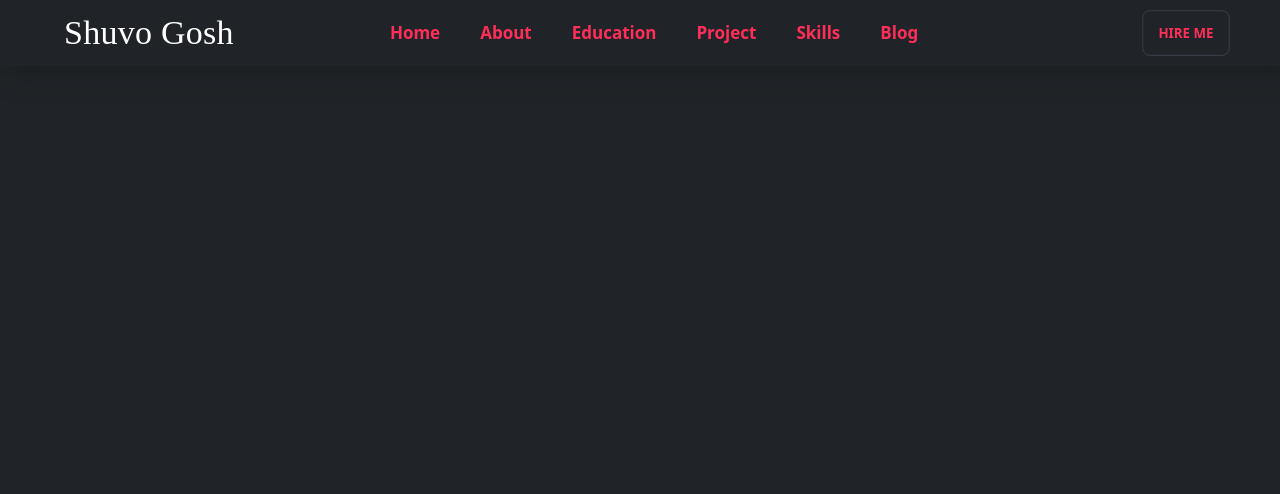
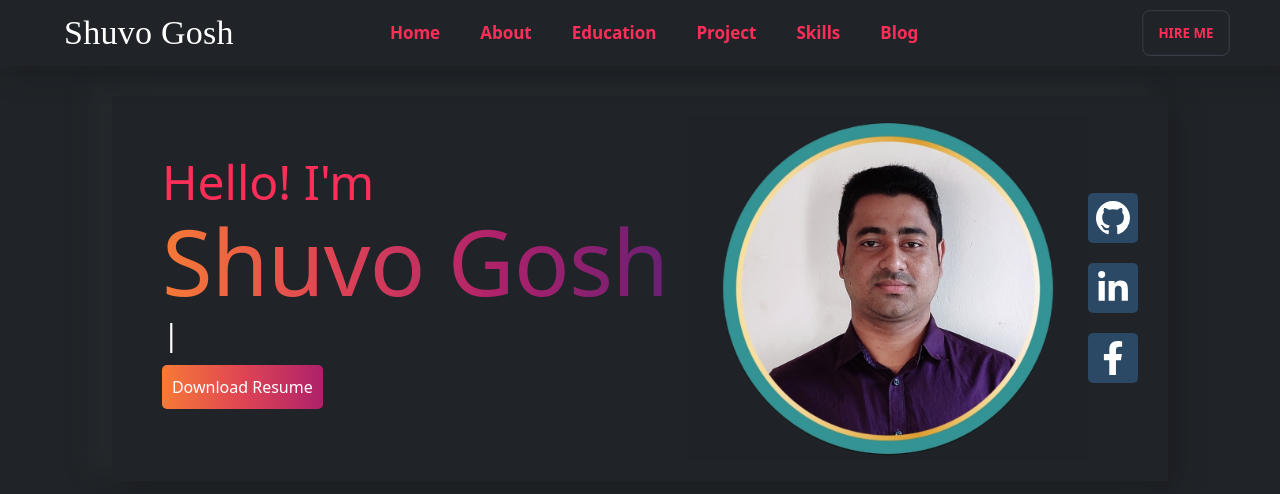
Before and after one commit to Shuvoghosh7/personal-website, a React (Create React App) app: page / in a window 1280 px wide. Shown: the top 494 px of the page. Built offline with nearby package versions, Linux system fonts and the light colour scheme.

Commit message:
add my intro part

```diff
--- a/package.json
+++ b/package.json
@@ -9,8 +9,10 @@
     "daisyui": "^2.22.0",
     "react": "^18.2.0",
     "react-dom": "^18.2.0",
+    "react-icons": "^4.4.0",
     "react-router-dom": "^6.3.0",
     "react-scripts": "5.0.1",
+    "typewriter-effect": "^2.19.0",
     "web-vitals": "^2.1.4"
   },
   "scripts": {
--- a/src/Pages/Home/Home.js
+++ b/src/Pages/Home/Home.js
@@ -1,9 +1,10 @@
 import React from 'react';
+import Intro from '../Intro/Intro';
 
 const Home = () => {
     return (
         <div>
-
+            <Intro/>
         </div>
     );
 };
--- /dev/null
+++ b/src/Pages/Intro/Intro.css
@@ -0,0 +1,37 @@
+.about{
+    background: #202428 !important;
+    box-shadow: 10px 10px 19px #1c1e22, -20px -10px 19px #262a2e !important;
+    color: white;
+    padding: 20px;
+}
+
+.name-title {
+    background: -webkit-linear-gradient(right, #692074, #ae216b, #df4454, #f67a36);
+    -webkit-background-clip: text;
+    -webkit-text-fill-color: transparent;
+    -moz-text-fill-color: transparent;
+    font-size: 5.75rem;
+    line-height: 1.2;
+    letter-spacing: -0.00833em;
+}
+.resume{
+    background: linear-gradient(270deg,#ae216b,#df4454,#f67a36);;
+    display: inline-block;
+    padding: 10px;
+    cursor: pointer;
+    border-radius: 5px;
+    margin-bottom: 10px;
+}
+.resume:hover{
+    background:  linear-gradient(0deg,#692074,#ae216b,#df4454,#f67a36,#f1b51b);;
+}
+.icon{
+    border-radius: 5px;
+}
+.icon a{
+   font-size: 34px;
+}
+
+.icon:hover a{
+    color: #8FE3CF;
+}
--- /dev/null
+++ b/src/Pages/Intro/Intro.js
@@ -0,0 +1,51 @@
+import React from 'react';
+import './Intro.css'
+import img from '../../Assets/myProfile.png';
+import { FaFacebookF } from 'react-icons/fa';
+import { FaLinkedinIn } from 'react-icons/fa';
+import { BsGithub } from 'react-icons/bs';
+import Typewriter from 'typewriter-effect';
+import resume from './Resume Of Shuvo Gosh.pdf'
+const Intro = () => {
+    return (
+        <div className='mt-24 about lg:mx-28 mx-5'>
+            <div className='lg:flex justify-around items-center'>
+                <div className='ml-5'>
+                    <h1 className='text-[#FF2E59] text-5xl font-sans-serif'>Hello! I'm</h1>
+                    <p className='name-title'>Shuvo Gosh</p>
+                    <p className='text-3xl mb-3 font-sans-serif'>
+                        <Typewriter
+                            options={{
+                                strings: ['React Developer', 'Front-End Develover', 'Mern Stack Develover'],
+                                autoStart: true,
+                                loop: true,
+                            }}
+                        />
+                    </p>
+                    <a href={resume} download='resume'>
+                        <p className='resume'>Download Resume</p>
+                    </a>
+
+                </div>
+                <div className='flex justify-center items-center'>
+                    <div>
+                        <img className='lg:w-[400px]' src={img} alt="" />
+                    </div>
+                    <div>
+                        <p className='icon bg-[#2B4865] p-2'>
+                            <a href="https://github.com/Shuvoghosh7" target="blank"><BsGithub className='icons git' /></a>
+                        </p>
+                        <p className='icon mt-5 bg-[#2B4865] p-2'>
+                            <a href="https://www.linkedin.com/in/shuvogosh/" target="blank"> <FaLinkedinIn className='icons li' /></a></p>
+                        <p className='icon mt-5 bg-[#2B4865] p-2'>
+                            <a href="https://www.facebook.com/shuvo.gosh.5" target="blank"> <FaFacebookF className='icons fb' /> </a>
+                        </p>
+                    </div>
+                </div>
+            </div>
+
+        </div>
+    );
+};
+
+export default Intro;
```
Also changed, not shown: 2 other files (tests, documents, lock files or other folders).
